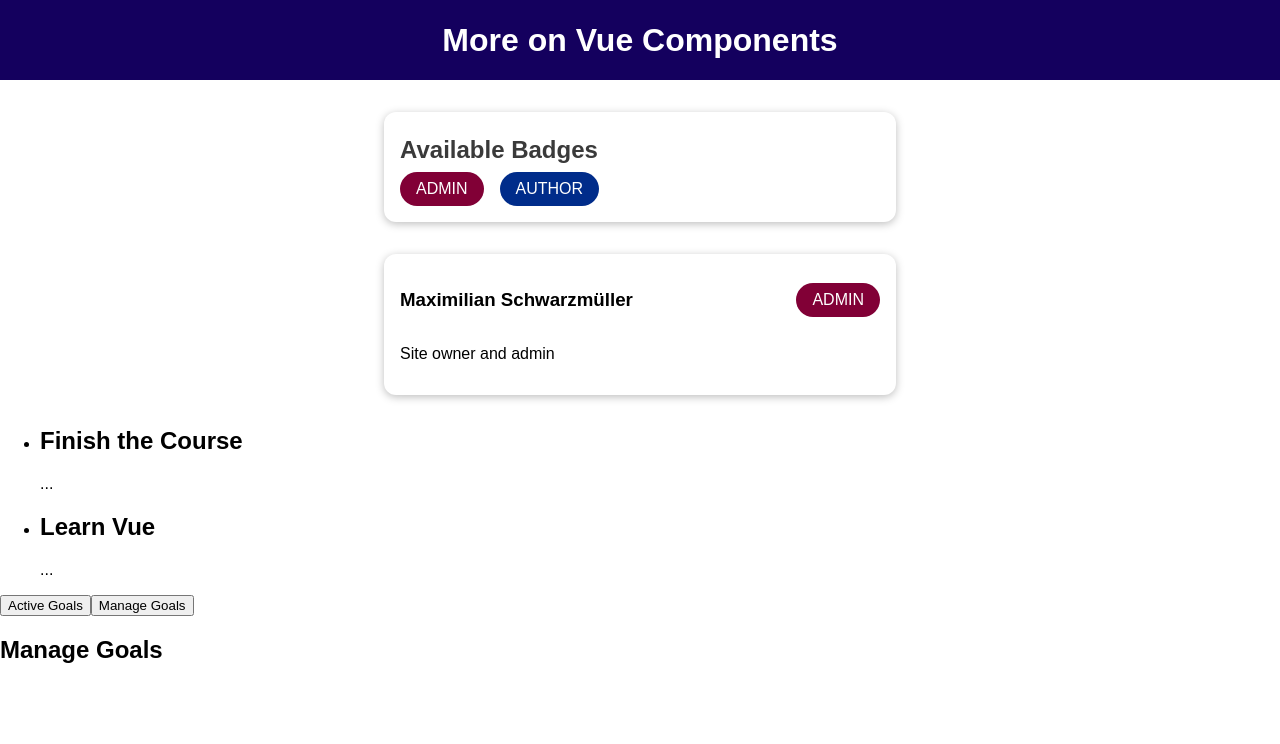
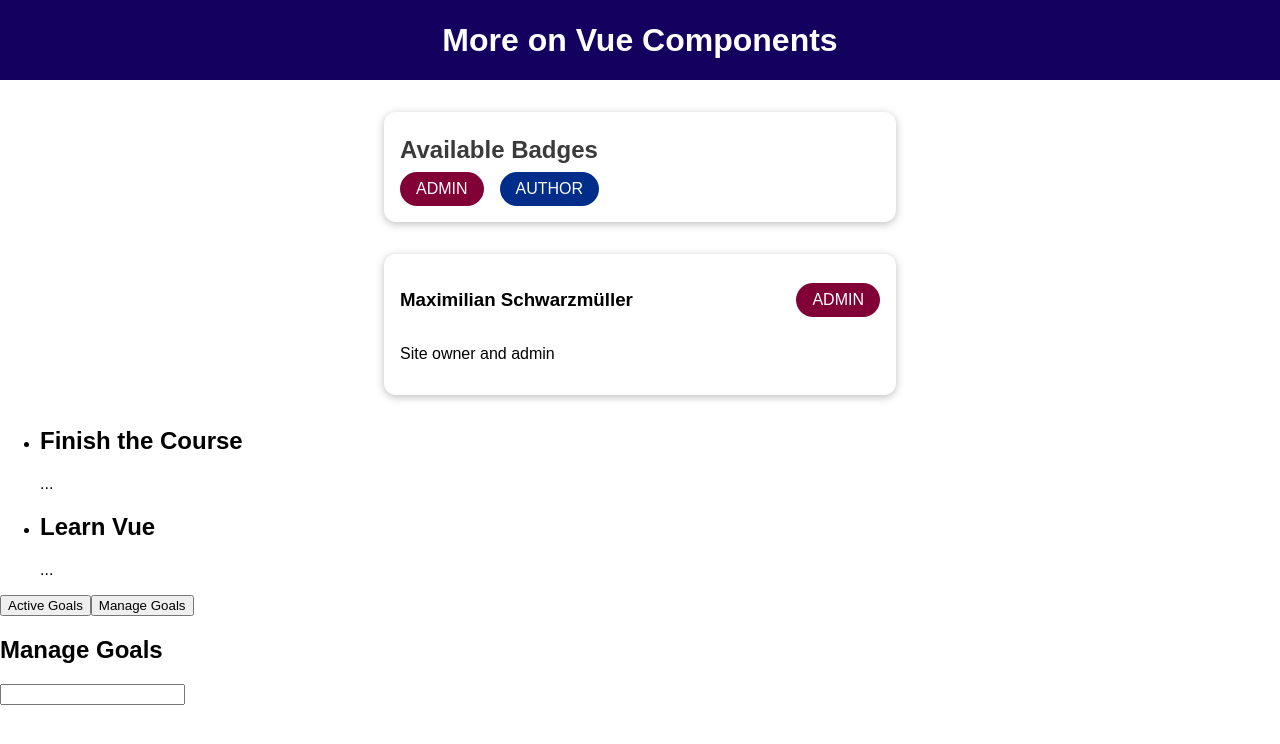
Before and after one commit to Roy543/Diving-deeper-in-to-component, a Vue app: page / in a window 1280 px wide. Both pictures are taken after a click on the button "Manage Goals". Shown: the top 744 px of the page. Built offline with nearby package versions, Linux system fonts and the light colour scheme.

Commit message:
keeping dynamic component alive

```diff
--- a/src/App.vue
+++ b/src/App.vue
@@ -15,7 +15,9 @@
     <button @click="setSelectedComponent('manage-goals')">Manage Goals</button>
     <!-- <active-goals v-if="selectedComponent === 'active-goals'"></active-goals>
     <manage-goals v-if="selectedComponent === 'manage-goals'"></manage-goals> -->
+    <keep-alive>
     <component :is="selectedComponent"></component>
+    </keep-alive>
   </div>
 </template>
 
--- a/src/components/ManageGoals.vue
+++ b/src/components/ManageGoals.vue
@@ -1,3 +1,6 @@
 <template>
+  <div>
     <h2>Manage Goals</h2>
+    <input type="text" />
+  </div>
 </template>
```
